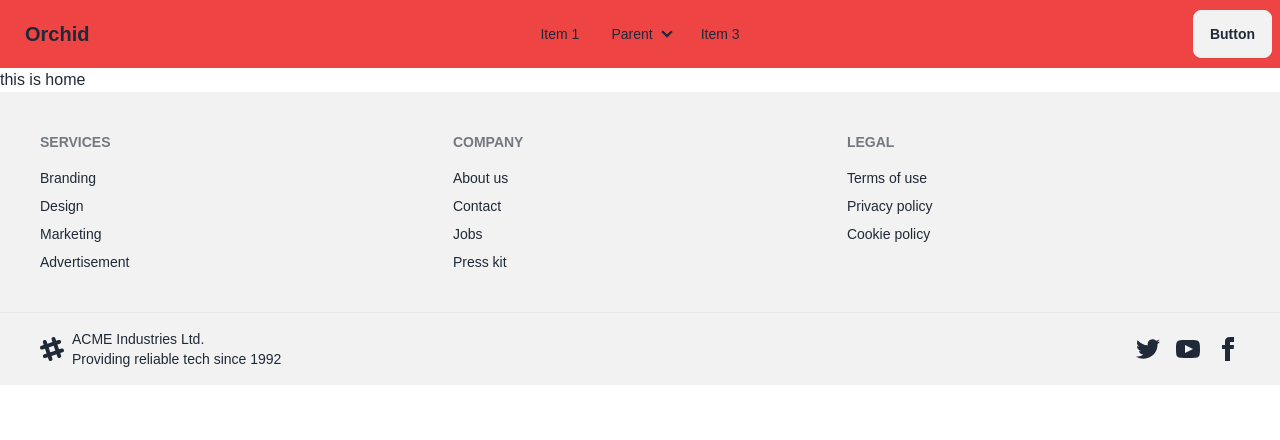
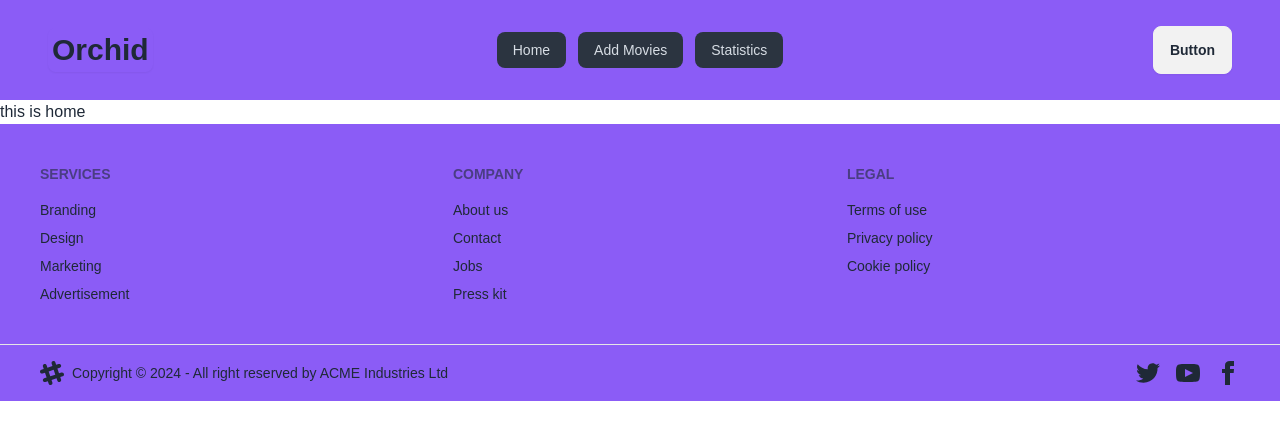
Before and after one commit to mahfuz-kallyan/movie-portal-client-site, a React (Vite) app: page / in a window 1280 px wide. Shown: the top 440 px of the page. Built offline with nearby package versions, Linux system fonts and the light colour scheme.

Commit message:
added navbar and footer

```diff
--- a/src/Components/Footer.jsx
+++ b/src/Components/Footer.jsx
@@ -3,7 +3,7 @@ import React from 'react';
 const Footer = () => {
     return (
         <div className='max-w-[1920px] mx-auto'>
-            <footer className="footer bg-base-200 text-base-content p-10">
+            <footer className="footer bg-violet-500 text-base-content p-10">
                 <nav>
                     <h6 className="footer-title">Services</h6>
                     <a className="link link-hover">Branding</a>
@@ -25,7 +25,7 @@ const Footer = () => {
                     <a className="link link-hover">Cookie policy</a>
                 </nav>
             </footer>
-            <footer className="footer bg-base-200 text-base-content border-base-300 border-t px-10 py-4">
+            <footer className="footer bg-violet-500 text-base-content border-base-300 border-t px-10 py-4">
                 <aside className="grid-flow-col items-center">
                     <svg
                         width="24"
@@ -38,11 +38,7 @@ const Footer = () => {
                         <path
                             d="M22.672 15.226l-2.432.811.841 2.515c.33 1.019-.209 2.127-1.23 2.456-1.15.325-2.148-.321-2.463-1.226l-.84-2.518-5.013 1.677.84 2.517c.391 1.203-.434 2.542-1.831 2.542-.88 0-1.601-.564-1.86-1.314l-.842-2.516-2.431.809c-1.135.328-2.145-.317-2.463-1.229-.329-1.018.211-2.127 1.231-2.456l2.432-.809-1.621-4.823-2.432.808c-1.355.384-2.558-.59-2.558-1.839 0-.817.509-1.582 1.327-1.846l2.433-.809-.842-2.515c-.33-1.02.211-2.129 1.232-2.458 1.02-.329 2.13.209 2.461 1.229l.842 2.515 5.011-1.677-.839-2.517c-.403-1.238.484-2.553 1.843-2.553.819 0 1.585.509 1.85 1.326l.841 2.517 2.431-.81c1.02-.33 2.131.211 2.461 1.229.332 1.018-.21 2.126-1.23 2.456l-2.433.809 1.622 4.823 2.433-.809c1.242-.401 2.557.484 2.557 1.838 0 .819-.51 1.583-1.328 1.847m-8.992-6.428l-5.01 1.675 1.619 4.828 5.011-1.674-1.62-4.829z"></path>
                     </svg>
-                    <p>
-                        ACME Industries Ltd.
-                        <br />
-                        Providing reliable tech since 1992
-                    </p>
+                    <p>Copyright © {new Date().getFullYear()} - All right reserved by ACME Industries Ltd</p>
                 </aside>
                 <nav className="md:place-self-center md:justify-self-end">
                     <div className="grid grid-flow-col gap-4">
--- a/src/Components/Navbar.jsx
+++ b/src/Components/Navbar.jsx
@@ -1,9 +1,16 @@
+import { NavLink } from "react-router-dom";
 
 
 const Navbar = () => {
+
+    const links = <>
+        <li><NavLink>Home</NavLink></li>
+        <li><NavLink>Add Movies</NavLink></li>
+        <li><NavLink>Statistics</NavLink></li>
+    </>
     return (
         <div className="max-w-[1920px] mx-auto">
-            <div className="navbar bg-red-500">
+            <div className="navbar bg-violet-500 px-12 py-6">
                 <div className="navbar-start">
                     <div className="dropdown">
                         <div tabIndex={0} role="button" className="btn btn-ghost lg:hidden">
@@ -23,32 +30,18 @@ const Navbar = () => {
                         <ul
                             tabIndex={0}
                             className="menu menu-sm dropdown-content bg-base-100 rounded-box z-[1] mt-3 w-52 p-2 shadow">
-                            <li><a>Item 1</a></li>
-                            <li>
-                                <a>Parent</a>
-                                <ul className="p-2">
-                                    <li><a>Submenu 1</a></li>
-                                    <li><a>Submenu 2</a></li>
-                                </ul>
-                            </li>
-                            <li><a>Item 3</a></li>
+                            {
+                                links
+                            }
                         </ul>
                     </div>
-                    <a className="btn btn-ghost text-xl">Orchid</a>
+                    <a className="text-3xl font-semibold shadow-sm p-1 rounded-lg">Orchid</a>
                 </div>
                 <div className="navbar-center hidden lg:flex">
-                    <ul className="menu menu-horizontal px-1">
-                        <li><a>Item 1</a></li>
-                        <li>
-                            <details>
-                                <summary>Parent</summary>
-                                <ul className="p-2">
-                                    <li><a>Submenu 1</a></li>
-                                    <li><a>Submenu 2</a></li>
-                                </ul>
-                            </details>
-                        </li>
-                        <li><a>Item 3</a></li>
+                    <ul className="menu menu-horizontal px-1 gap-3">
+                       {
+                        links
+                       }
                     </ul>
                 </div>
                 <div className="navbar-end">
```
